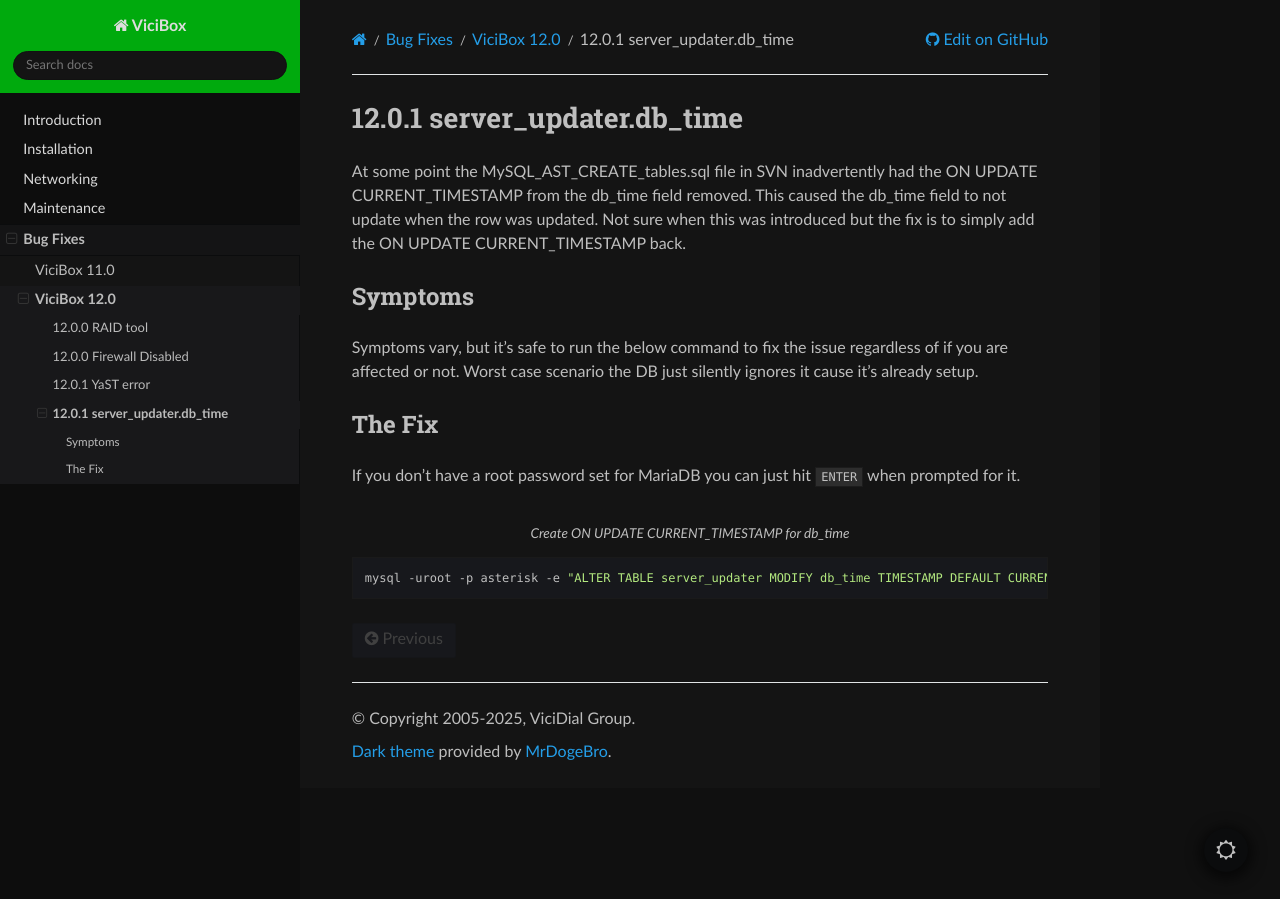
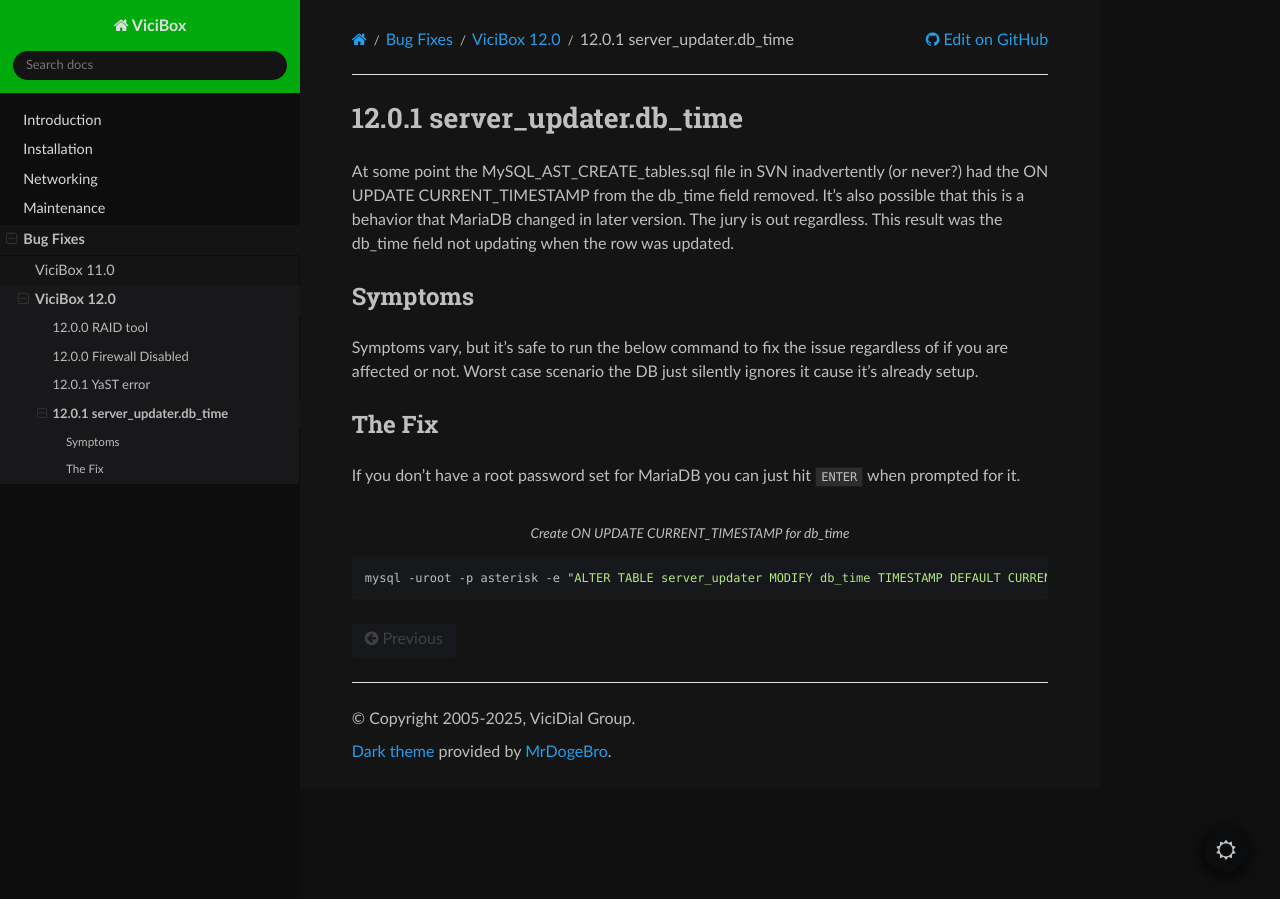
Before and after one commit to jamesvici/vicibox, a Sphinx documentation site: the page built from docs/source/bugfix/bugfix1201-2.rst, in a window 1280 px wide. Built offline with Sphinx 7.4.7 and the Read the Docs theme 3.1.0, drawn with Linux system fonts in a browser that asks for light colours.

Commit message:
better bug clarity

```diff
--- a/docs/source/bugfix/bugfix1201-1.rst
+++ b/docs/source/bugfix/bugfix1201-1.rst
@@ -15,7 +15,7 @@
 
 The Fix
 -------
-If you apply updates with ``zypper up`` , and you have no customized firewall settings you'll miss, you can simply copy the new external.xml zonefile over the old one. If you have customized firewall settings, you'll need to manually edit the external.xml file and remove the duplicate 'ssh' service or just modify the new one for your needs.
+If you apply updates with ``zypper up`` ,and you have no customized firewall settings you'll miss, you can simply copy the new external.xml zonefile over the old one. If you have customized firewall settings, you'll need to manually edit the external.xml file and remove the duplicate 'ssh' service or just modify the new one for your needs.
 
 .. code-block:: bash
    :caption: Copy replacement file over old one
--- a/docs/source/bugfix/bugfix1201-2.rst
+++ b/docs/source/bugfix/bugfix1201-2.rst
@@ -2,7 +2,7 @@
 12.0.1 server_updater.db_time
 =============================
 
-At some point the MySQL_AST_CREATE_tables.sql file in SVN inadvertently had the ON UPDATE CURRENT_TIMESTAMP from the db_time field removed. This caused the db_time field to not update when the row was updated. Not sure when this was introduced but the fix is to simply add the ON UPDATE CURRENT_TIMESTAMP back.
+At some point the MySQL_AST_CREATE_tables.sql file in SVN inadvertently (or never?) had the ON UPDATE CURRENT_TIMESTAMP from the db_time field removed. It's also possible that this is a behavior that MariaDB changed in later version. The jury is out regardless. This result was the db_time field not updating when the row was updated.
 
 Symptoms
 --------
```
